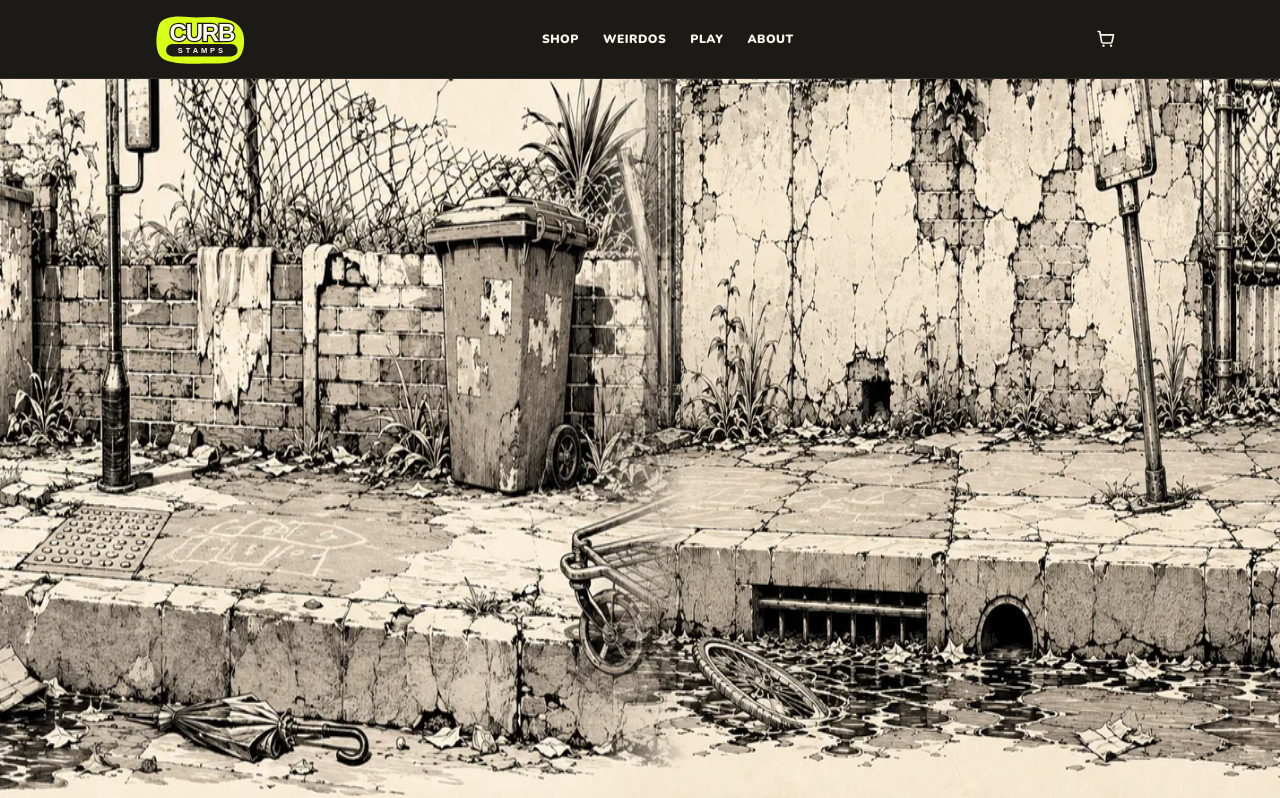
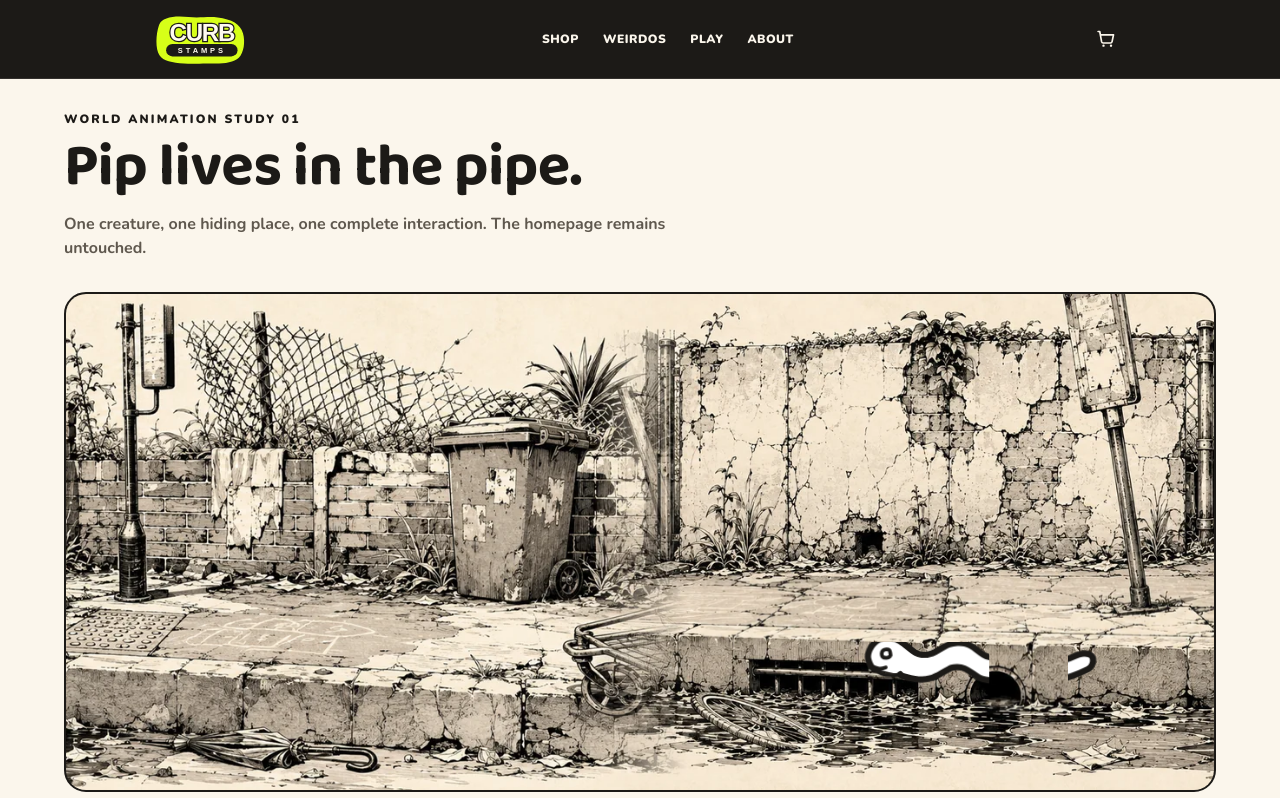
Before and after one commit to CDunell/shirtfaced, a Next.js app in the folder curbstamps-site/: page /world-lab in a window 1280 px wide. Shown: the top 798 px of the page. Built offline with nearby package versions, Linux system fonts and the light colour scheme.

Commit message:
Rig Pip pipe interaction

```diff
--- a/curbstamps-site/src/app/globals.css
+++ b/curbstamps-site/src/app/globals.css
@@ -291,3 +291,110 @@ body {
 .curb-drain-foreground {
   clip-path: polygon(54% 61%, 76% 61%, 76% 77%, 54% 77%);
 }
+
+
+/* Hidden world-lab study: Pip is rigged to one physical stormwater pipe.
+   Nothing here is used by the production homepage. */
+.pip-lab-frame {
+  position: relative;
+  height: 430px;
+  overflow: hidden;
+  border: 2px solid var(--color-ink);
+  border-radius: 22px;
+  background: var(--color-ink);
+}
+
+.pip-lab-world {
+  position: absolute;
+  left: 50%;
+  top: 0;
+  width: 1066px;
+  height: 430px;
+  transform: translateX(-80%);
+}
+
+.pip-lab-creature {
+  position: absolute;
+  left: 67.8%;
+  top: 64.5%;
+  z-index: 2;
+  width: 20%;
+  overflow: hidden;
+  transform-origin: right center;
+}
+
+.pip-lab-rig {
+  position: relative;
+  transform-origin: right center;
+  animation: pip-pipe-cycle 11s cubic-bezier(0.45, 0, 0.2, 1) infinite;
+  will-change: transform;
+}
+
+.pip-lab-eyelid {
+  position: absolute;
+  left: 11.2%;
+  top: 33%;
+  width: 2.5%;
+  aspect-ratio: 1;
+  border-radius: 999px;
+  background: var(--color-ink);
+  opacity: 0;
+  animation: pip-pipe-blink 11s linear infinite;
+}
+
+.pip-lab-curb-mask {
+  z-index: 3;
+  clip-path: polygon(55% 57%, 100% 57%, 100% 69.5%, 55% 69.5%);
+}
+
+.pip-lab-pipe-mask {
+  z-index: 4;
+  clip-path: polygon(78.2% 65%, 84.5% 65%, 84.5% 84%, 78.2% 84%);
+}
+
+@keyframes pip-pipe-cycle {
+  0%, 17% {
+    transform: translateX(78%) translateY(9%) scaleX(0.88) skewY(0deg);
+  }
+  25% {
+    transform: translateX(55%) translateY(5%) scaleX(0.93) skewY(-1deg);
+  }
+  34% {
+    transform: translateX(30%) translateY(1%) scaleX(0.98) skewY(1deg);
+  }
+  44%, 65% {
+    transform: translateX(2%) translateY(0) scaleX(1) skewY(0deg);
+  }
+  52% {
+    transform: translateX(-1%) translateY(-1%) scaleX(1.01) skewY(-0.6deg);
+  }
+  73% {
+    transform: translateX(27%) translateY(2%) scaleX(0.97) skewY(1deg);
+  }
+  82% {
+    transform: translateX(54%) translateY(5%) scaleX(0.92) skewY(-1deg);
+  }
+  91%, 100% {
+    transform: translateX(78%) translateY(9%) scaleX(0.88) skewY(0deg);
+  }
+}
+
+@keyframes pip-pipe-blink {
+  0%, 47%, 49%, 56%, 58%, 100% { opacity: 0; transform: scaleY(0.1); }
+  48%, 57% { opacity: 1; transform: scaleY(1); }
+}
+
+@media (min-width: 900px) {
+  .pip-lab-frame { height: 500px; }
+  .pip-lab-world {
+    width: 1239.58px;
+    height: 500px;
+    transform: translateX(-50%);
+  }
+}
+
+@media (prefers-reduced-motion: reduce) {
+  .pip-lab-rig {
+    transform: translateX(2%);
+  }
+}
```
